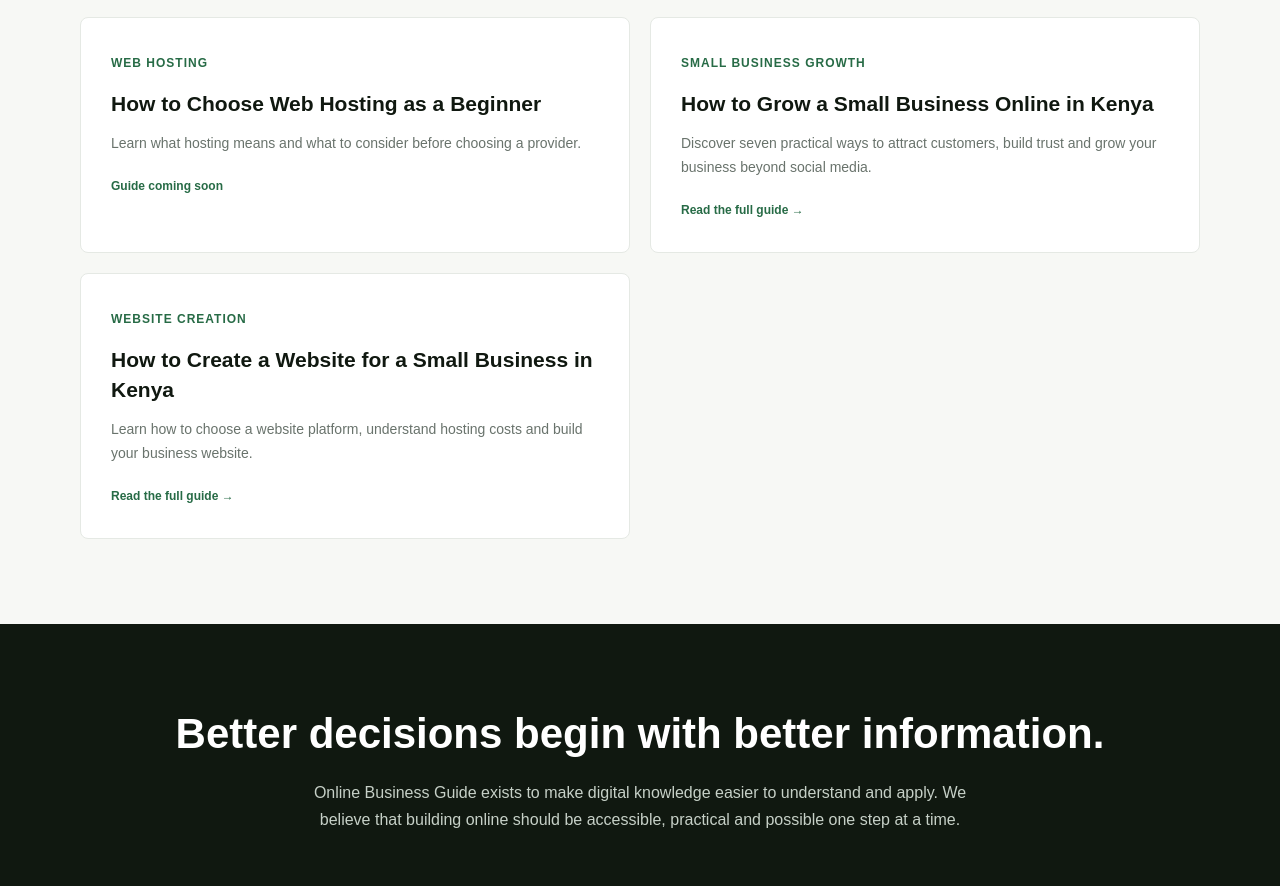
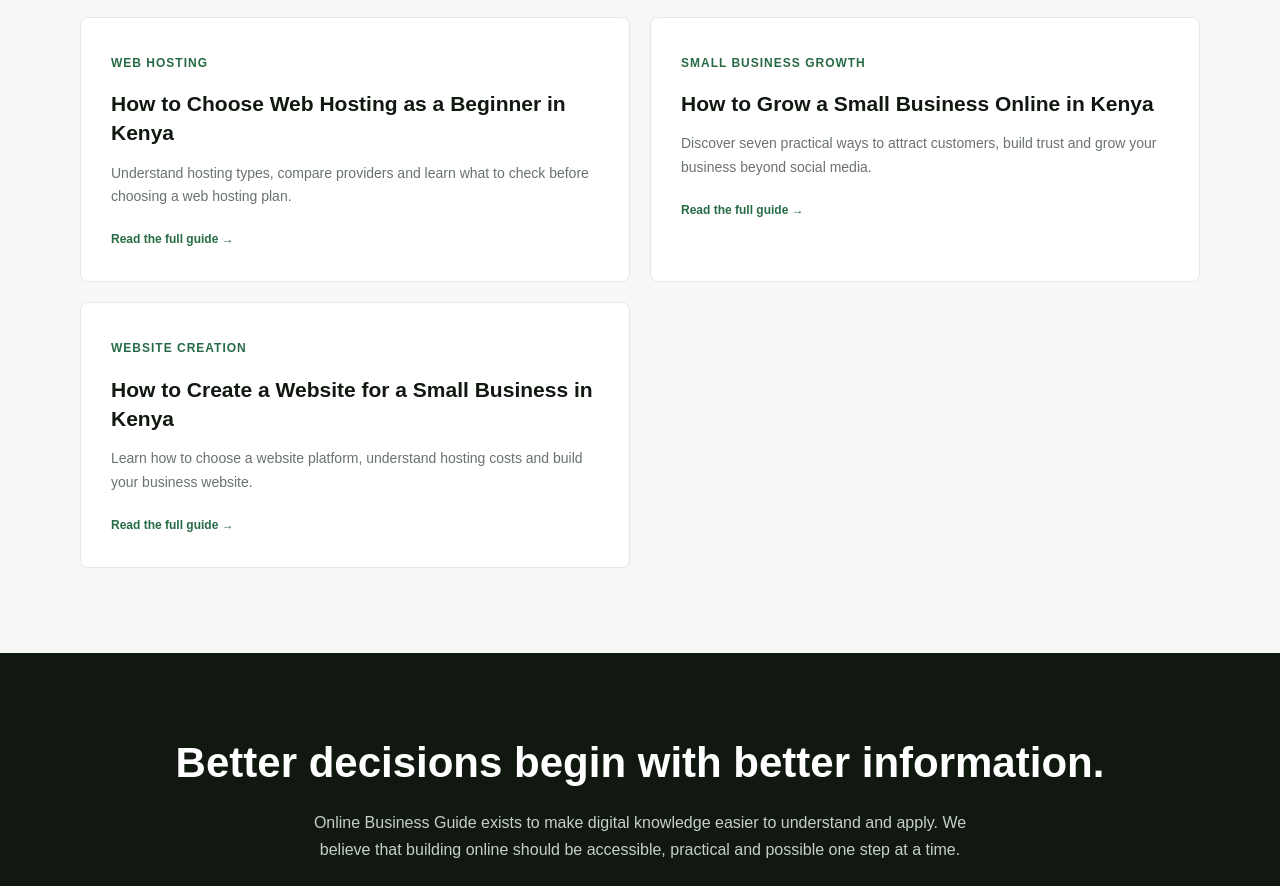
Before and after one commit to simonnjaaga43-lab/onlinebussinessguide, a plain HTML site: page index.html in a window 1280 px wide. Shown: the part 1944-2830 px from the top of the page. Drawn offline with Linux system fonts and the light colour scheme.

Commit message:
Update index.html

```diff
--- a/index.html
+++ b/index.html
@@ -515,15 +515,16 @@
        <article class="guide">
   <span class="guide-label">Web hosting</span>
   <h3>
-              How to Choose Web Hosting as a Beginner
+    How to Choose Web Hosting as a Beginner in Kenya
   </h3>
   <p>
-              Learn what hosting means and what to consider
-              before choosing a provider.
+    Understand hosting types, compare providers and learn
+    what to check before choosing a web hosting plan.
   </p>
-            <span class="guide-status">Guide coming soon</span>
+  <a class="guide-status" href="/choose-web-hosting-kenya/">
+    Read the full guide →
+  </a>
 </article>
-
 
 <article class="guide">
   <span class="guide-label">Small business growth</span>
```
Lines whose indentation alone changed are shown as unchanged.
